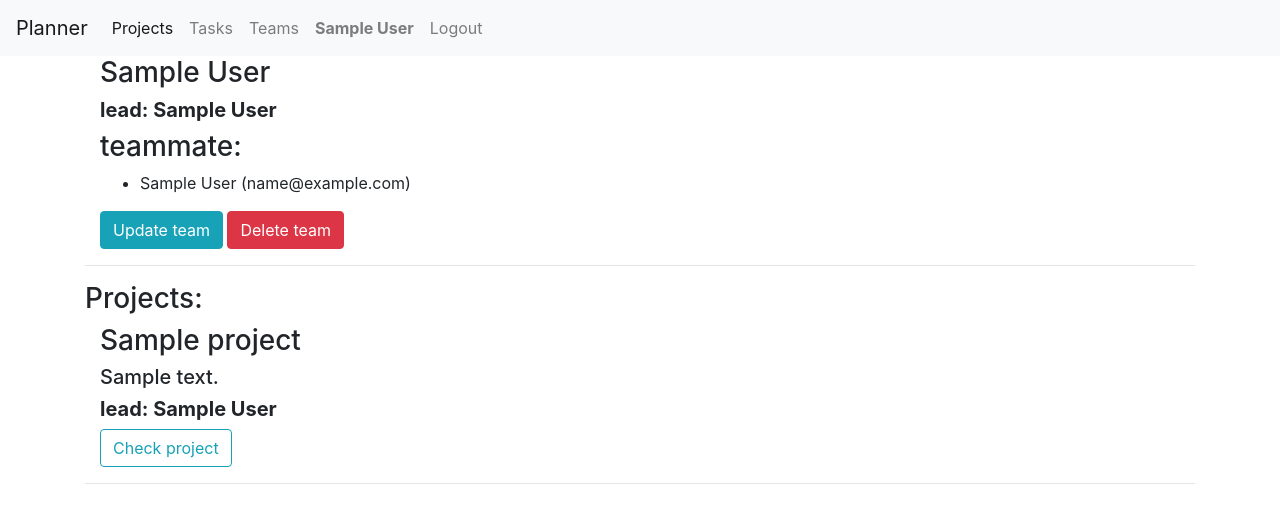
After one commit to Fowerus/django-planner, a Django app: a page that uses templates/base.html in a window 1280 px wide. The commit adds this page. Shown: the top 523 px of the page. Run offline with Django 4.2, Linux system fonts and the light colour scheme; a user stored in the database is signed in; tables that the repository leaves empty hold one stand-in row (values such as "Sample post"); some libraries are stand-ins or nearby versions.

Commit message:
Done auth and add team system

```diff
--- a/Projects/models.py
+++ b/Projects/models.py
@@ -5,10 +5,10 @@ from django.contrib.auth import get_user_model
 
 class Task(models.Model):
     STATUS_VARIABLES = [
-        (0, 'To do'),
-        (1, 'In progress'),
-        (2, 'Code review'),
-        (3, 'Done')
+        ('To do', 'To do'),
+        ('In progress', 'In progress'),
+        ('Code review', 'Code review'),
+        ('Done', 'Done')
     ]
     name = models.CharField(max_length=100, verbose_name='Name')
     description = models.TextField(max_length=300, verbose_name='Description')
@@ -17,15 +17,17 @@ class Task(models.Model):
                               default='To do', verbose_name='Status')
     priority = models.IntegerField(verbose_name='Priority')
 
-    creator = models.ForeignKey(get_user_model(), on_delete=models.CASCADE,
+    creator = models.ForeignKey(get_user_model(), on_delete=models.CASCADE, null=True,
                                 related_name='user_task_creator', verbose_name='Creator')
+    project = models.ForeignKey('Project', on_delete=models.CASCADE,
+        related_name='project_task', verbose_name='Project')
 
     created_at = models.DateTimeField(auto_now_add=True, verbose_name='Created_at')
     updated_at = models.DateTimeField(auto_now=True, verbose_name='Update_at')
 
     def __str__(self):
         return f'id: {self.id} | name: {self.name} | ' \
-               f'creator: {self.creator.name} {self.creator.surname[0]}'
+               f'creator: {self.creator.first_name} {self.creator.surname[0]}'
 
     class Meta:
         verbose_name = 'Task'
@@ -48,7 +50,7 @@ class Project(models.Model):
 
     def __str__(self):
         return f'id: {self.id} | name: {self.name} | ' \
-               f'lead: {self.lead.name} {self.lead.surname[0]}'
+               f'lead: {self.lead.first_name} {self.lead.surname[0]}'
 
     class Meta:
         verbose_name = 'Project'
--- a/Users/models.py
+++ b/Users/models.py
@@ -76,6 +76,7 @@ class User(AbstractBaseUser, PermissionsMixin):
 
 class Team(models.Model):
     name = models.CharField(max_length=50, verbose_name='Name')
+    prefix = models.SlugField(max_length=50, unique=True, blank=True, verbose_name='Prefix')
     lead = models.ForeignKey(get_user_model(), on_delete=models.SET_NULL, null=True,
                              related_name='user_team_lead', verbose_name='Lead')
     users = models.ManyToManyField(get_user_model(), related_name='user_team_users',
@@ -85,8 +86,16 @@ class Team(models.Model):
     updated_at = models.DateTimeField(auto_now=True, verbose_name='Update_at')
 
     def __str__(self):
-        return f'id: {self.id} | name: {self.name} | ' \
-               f'lead: {self.lead.name} {self.lead.surname[0]}.'
+        return f'id: {self.id} | prefix: {self.prefix} | ' \
+               f'lead: {self.lead.first_name} {self.lead.surname[0]}.'
+
+    def save(self, *args, **kwargs):
+        if len(self.name.split()) > 1:
+            self.prefix = self.name.title().replace(' ', '')
+        else:
+            self.prefix = self.name
+
+        return super().save(args, kwargs)
 
     class Meta:
         verbose_name = 'Team'
--- a/Users/urls.py
+++ b/Users/urls.py
@@ -5,5 +5,11 @@ from .views import *
 
 urlpatterns = [
     path('auth/login', log_in, name='login'),
-    path('auth/register', register, name='register')
+    path('auth/register', register, name='register'),
+    path('auth/logout', mylogout, name='logout'),
+
+    path('team-list', team_list, name='team_list'),
+    path('team-check<str:team_prefix>', team_check, name='team_check'),
+    path('team-update-<str:team_prefix>', team_update, name='team_update'),
+    path('team-delete-<str:team_prefix>', team_delete, name='team_delete')
 ]
--- a/Users/views.py
+++ b/Users/views.py
@@ -1,7 +1,11 @@
 from django.shortcuts import render, redirect
-from django.contrib.auth import authenticate, login
-from django.views.decorators.csrf import csrf_protect
+from django.contrib.auth import authenticate, login, logout
+from django.contrib.auth.decorators import login_required
+from django.contrib import messages
+
 from .forms import *
+from .models import Team
+from Projects.models import Project
 
 
 
@@ -13,12 +17,10 @@ def log_in(request):
 
     elif request.method == 'POST':
         form = UserLoginForm(request.POST)
-        if form.is_valid():
-            user = authenticate(request, **form.cleaned_data)
-            if user is not None:
-                login(request, user)
-        else:
-            print(form.errors)
+        user = authenticate(request, email=form.data.get('email'),
+            password=form.data.get('password'))
+        if user is not None:
+            login(request, user)
 
         return redirect('main')
 
@@ -27,7 +29,8 @@ def register(request):
     if request.method == 'GET':
         form = UserRegistrationForm()
 
-        return render(request, 'user_registration.html', {'title': 'Registration','form': form })
+        return render(request, 'user_registration.html',
+            {'title': 'Registration','form': form })
 
     elif request.method == 'POST':
         form = UserRegistrationForm(request.POST)
@@ -36,7 +39,52 @@ def register(request):
                         first_name=form.cleaned_data['first_name'],
                         second_name=form.cleaned_data['second_name'],
                         email=form.cleaned_data['email'])
-            user.set_password(form.cleaned_data['password'])
+            user.set_password(form.cleaned_data['password1'])
             user.save()
+            messages.success(request, 'Account has been created')
 
-        return redirect('main')
+        return render(request, 'user_registration.html',
+            {'title': 'Registration','form': form})
+
+
+@login_required
+def mylogout(request):
+    logout(request)
+    return redirect('main')
+
+
+@login_required
+def team_list(request):
+    teams = Team.objects.filter(users=request.user)
+    return render(request, 'team.html', {'teams':teams})
+
+
+@login_required
+def team_check(request, team_prefix):
+    team = Team.objects.get(prefix=team_prefix)
+    if request.user in team.users.all():
+        team_projects = Project.objects.filter(team=team)
+
+        return render(request, 'team_retrieve.html', {
+                'team':team,
+                'team_projects': team_projects
+            })
+    return redirect('main')
+
+
+# @login_required
+def team_update(request, team_prefix):
+    pass
+    # if request.method == 'GET':
+
+
+    # return redirect('main')
+
+
+@login_required
+def team_delete(request, team_prefix):
+    team = Team.objects.get(prefix=team_prefix)
+    if request.user == team.lead:
+        team.delete()
+
+    return redirect('team_list')
--- a/templates/base.html
+++ b/templates/base.html
@@ -6,8 +6,10 @@
           content="width=device-width, user-scalable=no, initial-scale=1.0, maximum-scale=1.0, minimum-scale=1.0">
     <meta http-equiv="X-UA-Compatible" content="ie=edge">
     <title>{{ title }}</title>
+    {% block title %}
+    {% endblock %}
 
-    <link rel="stylesheet" href="https://maxcdn.bootstrapcdn.com/bootstrap/4.0.0/css/bootstrap.min.css" integrity="sha384-Gn5384xqQ1aoWXA+058RXPxPg6fy4IWvTNh0E263XmFcJlSAwiGgFAW/dAiS6JXm" crossorigin="anonymous">
+    <link rel="stylesheet" href="https://cdn.jsdelivr.net/npm/bootstrap@4.6.2/dist/css/bootstrap.min.css" integrity="sha384-xOolHFLEh07PJGoPkLv1IbcEPTNtaed2xpHsD9ESMhqIYd0nLMwNLD69Npy4HI+N" crossorigin="anonymous">
     <script src="https://maxcdn.bootstrapcdn.com/bootstrap/4.0.0/js/bootstrap.min.js" integrity="sha384-JZR6Spejh4U02d8jOt6vLEHfe/JQGiRRSQQxSfFWpi1MquVdAyjUar5+76PVCmYl" crossorigin="anonymous" defer></script>
 </head>
 <body>
@@ -26,16 +28,26 @@
             <a class="nav-link" href="#">Tasks</a>
           </li>
           <li class="nav-item">
+            <a class="nav-link" href="{% url 'team_list' %}">Teams</a>
+          </li>
+          <li class="nav-item">
             {% if request.user.is_authenticated %}
-              <a class="nav-link" href="/users">
-                  {{ request.user.get_short_name }}
+              <a class="nav-link" href="/users/profile">
+                <strong>{{ request.user.get_short_name }}</strong>
               </a>
               {% else %}
-              <a class="nav-link" href="/users/auth/login">
+              <a class="nav-link" href="{% url 'login' %}">
                   Login
               </a>
             {% endif %}
           </li>
+          {% if request.user.is_authenticated %}
+          <li class="nav-item">
+              <a class="nav-link" href="{% url 'logout' %}">
+                Logout
+              </a>
+          </li>
+          {% endif %}
         </ul>
       </div>
     </nav>
--- /dev/null
+++ b/templates/team_retrieve.html
@@ -0,0 +1,38 @@
+{% extends 'base.html' %}
+{% load crispy_forms_tags %}
+
+{% block body %}
+    <div class="container">
+        <div class="container-sm ">
+            <h3>{{ team.name }}</h3>
+            <h5><strong>lead: {{ team.lead.get_short_name }}</strong></h5>
+            <h3>teammate:</h3>
+            <ul>
+                {% for teammate in team.users.all %}
+                    <li>{{ teammate.get_short_name }} ({{ teammate.email }})</li>
+                {% endfor %}
+            </ul>
+            {% if request.user.is_authenticated %}
+                {% if request.user.id == team.lead.id %}
+                    <a href="{% url 'team_update' team.prefix %}" class='btn btn-info'>
+                        Update team</a>
+                    <a href="{% url 'team_delete' team.prefix %}" class='btn btn-danger'>
+                        Delete team</a>
+                {% endif %}
+            {% endif %}
+        </div>
+        <hr>
+        <h3 class=''>Projects:</h3>
+        {% for project in team_projects %}
+            <div class="container-sm">
+                <h3>{{ project.name }}</h3>
+                <h5>{{ project.description }}</h5>
+                <h5><strong>lead: {{ project.lead.get_short_name }}</strong></h5>
+                <a href="" class='btn btn-outline-info'>
+                    Check project
+                </a>
+            </div>
+            <hr>
+        {% endfor %}
+    </div>
+{% endblock %}
--- a/templates/user_login.html
+++ b/templates/user_login.html
@@ -2,11 +2,11 @@
 {% load crispy_forms_tags %}
 
 {% block body %}
-
-    <form action="/users/auth/login" method='post'>
+    <form action="/users/auth/login" method='post' class='container-sm'>
         {% csrf_token %}
         {{ form|crispy }}
-        <button type="submit" class='btn btn-primary'>Login</button>
+        <button type="submit" class='btn btn-outline-info'>Login</button>
+        <a href="/users/auth/register">Don't have an account? Create one</a>
     </form>
 
 {% endblock %}
```
Also changed, not shown: Users/forms.py (+12 -3 lines), templates/team.html (added, +16 -0 lines), templates/user_registration.html (+8 -1 lines), Projects/migrations/0001_initial.py, Projects/migrations/0002_initial.py, Users/migrations/0001_initial.py, Users/migrations/0002_alter_team_prefix.py (added), Users/migrations/0002_user_is_active_user_is_staff_alter_user_is_superuser.py (deleted), Users/migrations/0003_alter_team_prefix.py (added).
